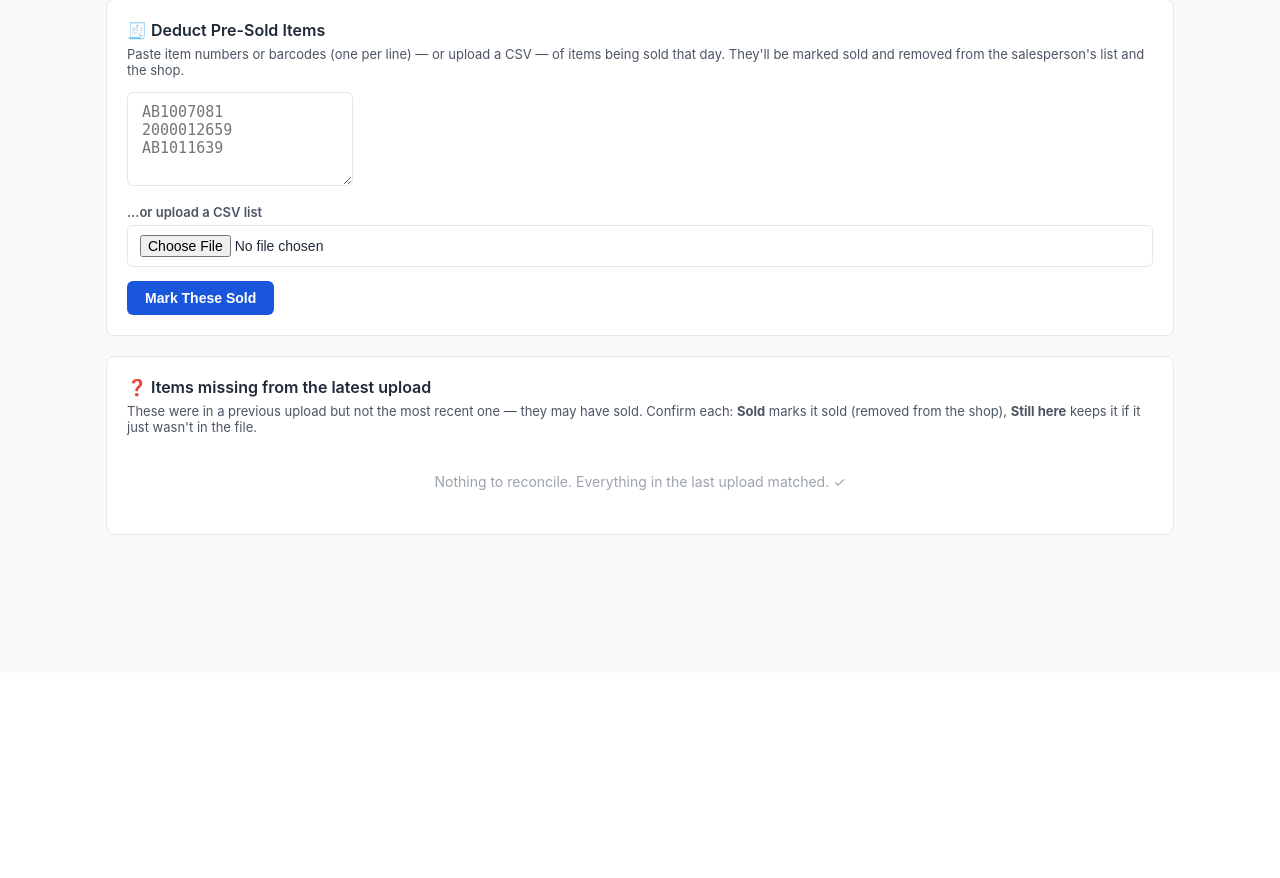
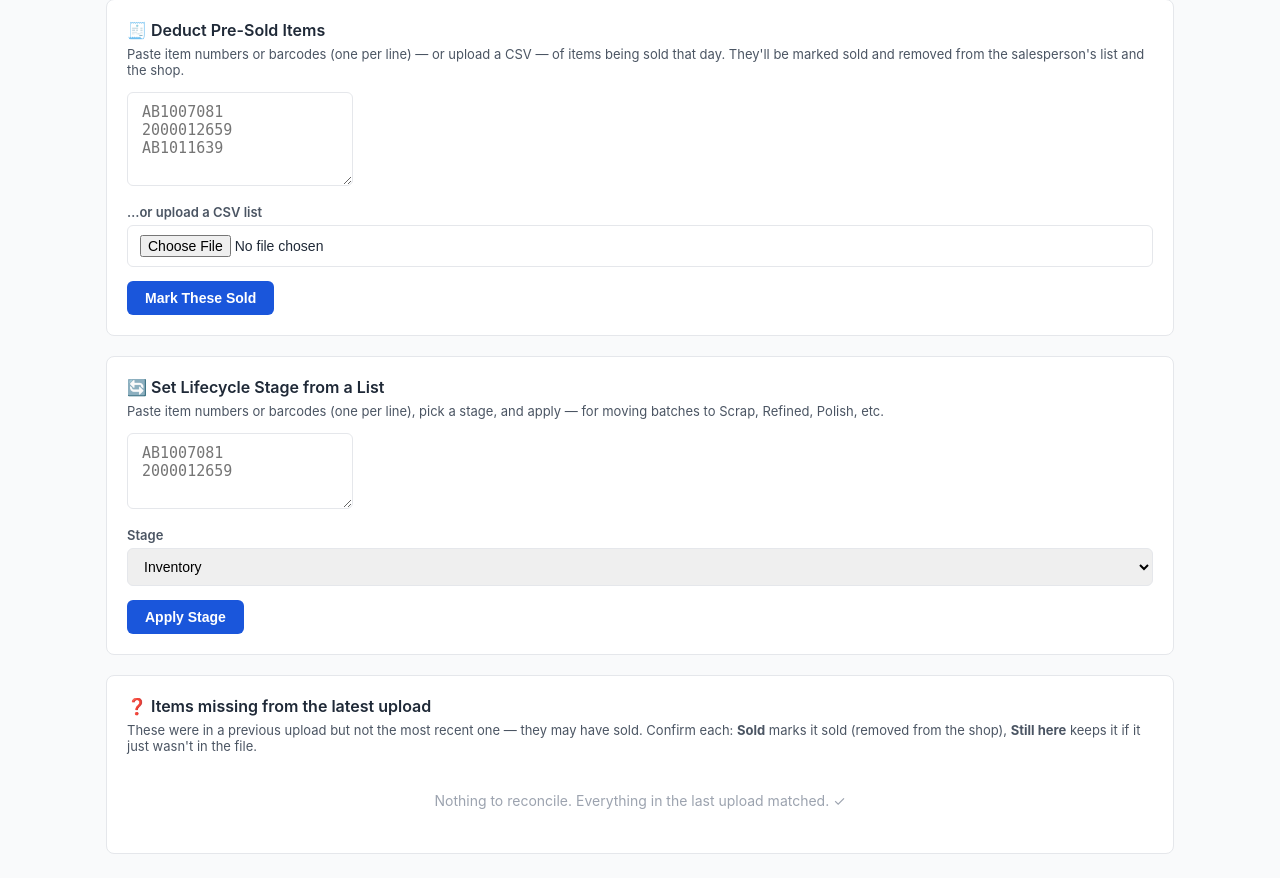
Before and after one commit to Globalcsnj/ABC, a Python web app: template templates/reconcile.html in a window 1280 px wide. Shown: the part 127-1005 px from the top of the page. Before the commit the page ends 662 px from the top, so only its background shows below. Run offline with Jinja, Linux system fonts and the light colour scheme; the template is opened without the code that fills it, so the values that code supplies are empty.

Commit message:
Add "Set Lifecycle Stage from a List" box on Reconcile
Paste item numbers/barcodes, pick a stage (Inventory/Scrap/Refined/Polish/
Sold), and apply in bulk via the stage-bulk endpoint — no API needed.

Co-Authored-By: Claude Opus 4.8 <noreply@anthropic.com>
Claude-Session: https://claude.ai/code/session_01Lr1B6Gh6FS8zHCKynD163V

```diff
--- a/templates/reconcile.html
+++ b/templates/reconcile.html
@@ -19,6 +19,26 @@
         </div>
         <button type="submit" class="btn btn-primary">Mark These Sold</button>
         <span id="soldListResult" class="import-result"></span>
+    </form>
+</div>
+
+<div class="card mt">
+    <h2>🔄 Set Lifecycle Stage from a List</h2>
+    <p class="card-subtitle">Paste item numbers or barcodes (one per line), pick a stage, and apply
+        — for moving batches to Scrap, Refined, Polish, etc.</p>
+    <form id="stageListForm">
+        <div class="form-group">
+            <textarea name="codes" rows="3" placeholder="AB1007081&#10;2000012659" class="search-input" style="font-family:monospace"></textarea>
+        </div>
+        <div class="form-group">
+            <label>Stage</label>
+            <select name="stage">
+                <option>Inventory</option><option>Scrap</option><option>Refined</option>
+                <option>Polish</option><option>Sold</option>
+            </select>
+        </div>
+        <button type="submit" class="btn btn-primary">Apply Stage</button>
+        <span id="stageListResult" class="import-result"></span>
     </form>
 </div>
 
@@ -134,6 +154,22 @@
 
 {% block scripts %}
 <script>
+document.getElementById('stageListForm').addEventListener('submit', async (e) => {
+    e.preventDefault();
+    const el = document.getElementById('stageListResult');
+    el.textContent = '⏳ Applying...';
+    el.className = 'import-result';
+    try {
+        const res = await fetch('/api/items/stage-bulk', { method: 'POST', body: new FormData(e.target) });
+        const j = await res.json();
+        el.textContent = `✅ Set ${j.updated} item(s) to that stage.`;
+        el.className = 'import-result success';
+    } catch (err) {
+        el.textContent = '❌ ' + err.message;
+        el.className = 'import-result error';
+    }
+});
+
 document.getElementById('soldListForm').addEventListener('submit', async (e) => {
     e.preventDefault();
     const el = document.getElementById('soldListResult');
```
